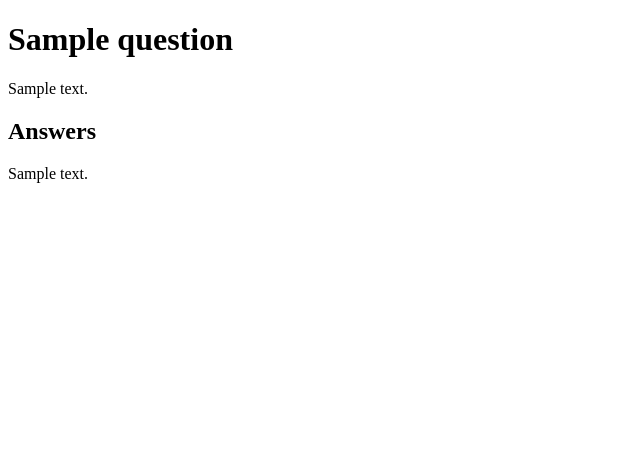
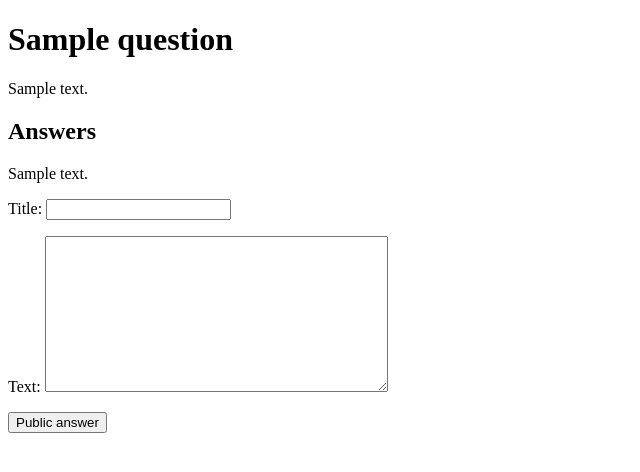
Before and after one commit to dspetrenko/stepic_web, a Django app: template ask/qa/templates/question.html in a window 1280 px wide. Shown: the top 472 px of the page, without its empty margins (0-640 px from the left). Run offline with Django 3.2, Linux system fonts and the light colour scheme; the template is opened without the code that fills it: values that come from a table or form of the project are taken from there, others are empty; tables that the repository leaves empty hold one stand-in row (values such as "Sample post").

Commit message:
add post form on page

```diff
--- a/ask/qa/templates/question.html
+++ b/ask/qa/templates/question.html
@@ -14,5 +14,11 @@
     <p>{{answer.text}}</p>
 {% endfor %}
 
+    <form method="POST" class="post-form">
+            {% csrf_token %}
+            {{ form.as_p }}
+            <button type="submit" class="save btn btn-default">Public answer</button>
+        </form>
+
 </body>
 </html>
```
